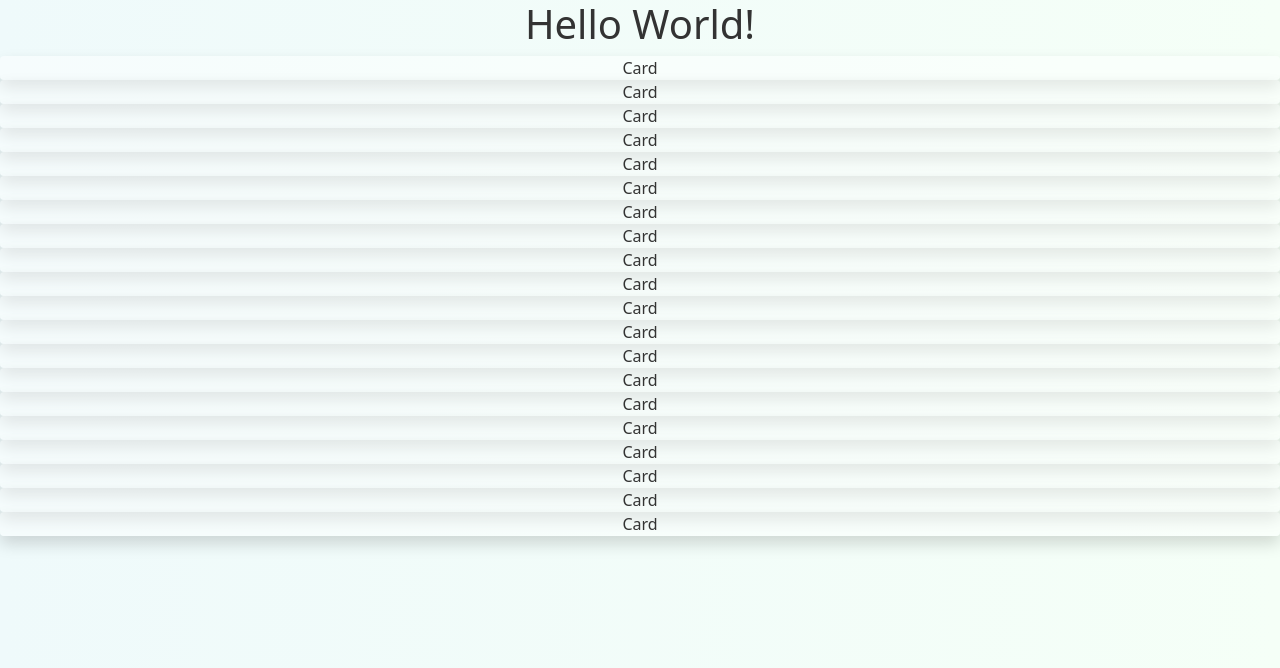
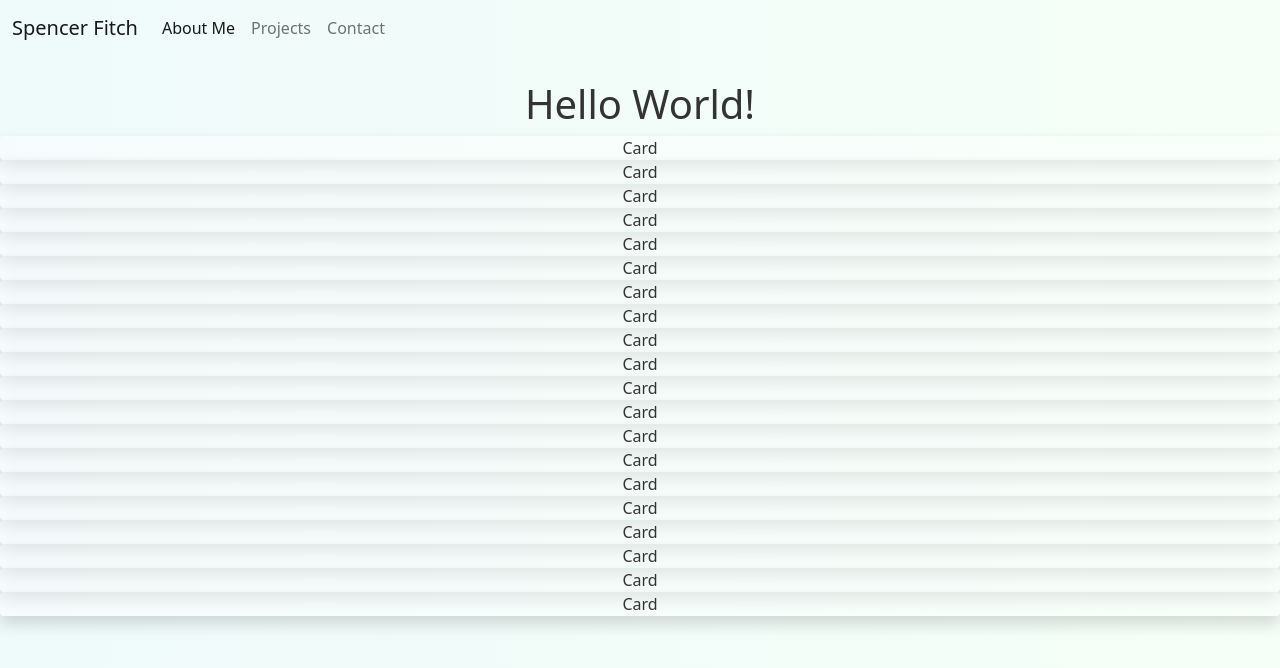
Before and after one commit to spencerfitch/personal-website, a Gatsby site: page / in a window 1280 px wide. Built offline with nearby package versions, Linux system fonts and the light colour scheme; Gatsby itself is replaced by a stand-in of ours.

Commit message:
Added translucent navigation bar

```diff
--- a/src/components/layout.js
+++ b/src/components/layout.js
@@ -1,7 +1,8 @@
 import * as React from 'react';
-import 'bootstrap/dist/css/bootstrap.min.css';
+import 'bootstrap/dist/css/bootstrap.css';
 import '../styles/global.module.css';
 import '../styles/layout.module.css';
+import Nav from './nav';
 
 const Layout = ({ children }) => {
   return (
@@ -9,6 +10,7 @@ const Layout = ({ children }) => {
       <title>Spencer Fitch</title>
 
       <main>
+        <Nav/>
         {children}
       </main>
     </div>
--- /dev/null
+++ b/src/components/nav.js
@@ -0,0 +1,73 @@
+import * as React from 'react';
+import "bootstrap/js/src/collapse.js";
+import { bgTranslucent } from '../styles/global.module.css';
+import {
+  show,
+  hide,
+  shadow,
+} from '../styles/nav.module.css';
+
+
+class Nav extends React.Component {
+  constructor(props) {
+    super(props);
+    this.state = {
+      show: true,
+      scrollPos: 0,
+      shadow: false
+    };
+    this.handleScroll = this.handleScroll.bind(this);
+  }
+
+  componentDidMount() {
+    window.addEventListener("scroll", this.handleScroll);
+  }
+
+  componentWillUnmount() {
+    window.removeEventListener("scroll", this.handleScroll);
+  }
+
+  handleScroll() {
+    const { scrollPos } = this.state;
+    const currPos = document.body.getBoundingClientRect().top
+    this.setState({
+      scrollPos: currPos,
+      show: currPos > scrollPos || currPos > -20,
+      shadow: currPos < -20
+    });
+  }
+
+  render() {
+    const navClasses = `
+      navbar
+      navbar-expand-lg
+      fixed-top
+      navbar-light
+      ${bgTranslucent}
+      ${(this.state.show) ? show : hide}
+      ${(this.state.shadow) ? shadow : ''}
+    `
+    return (
+      <nav className={navClasses}>
+        <div className="container-fluid">
+          <a className="navbar-brand" href="#">
+            Spencer Fitch
+          </a>
+          <button class="navbar-toggler" type="button" data-bs-toggle="collapse" data-bs-target="#navbarNavAltMarkup" aria-controls="navbarNavAltMarkup" aria-expanded="false" aria-label="Toggle navigation">
+            <span class="navbar-toggler-icon"></span>
+          </button>
+          <div class="collapse navbar-collapse" id="navbarNavAltMarkup">
+            <div class="navbar-nav">
+              <a class="nav-link active" aria-current="page" href="#about">About Me</a>
+              <a class="nav-link" href="#projects">Projects</a>
+              <a class="nav-link" href="#contact">Contact</a>
+            </div>
+          </div>
+        </div>
+      </nav>
+    )
+  }
+}
+
+
+export default Nav;
--- a/src/styles/layout.module.css
+++ b/src/styles/layout.module.css
@@ -3,4 +3,5 @@ main {
   min-height: 100vh;
   width: 100%;
   overflow: auto;
+  padding-top: 5rem;
 }
--- /dev/null
+++ b/src/styles/nav.module.css
@@ -0,0 +1,14 @@
+.show {
+  visibility: visible;
+  transition: all 200ms ease-in;
+}
+.hide {
+  visibility: hidden;
+  transition: all 200ms ease-out;
+  transform: translate(0, -100%);
+}
+/*
+.show.shadow {
+  box-shadow: 20px 20px ;
+}
+*/
```
